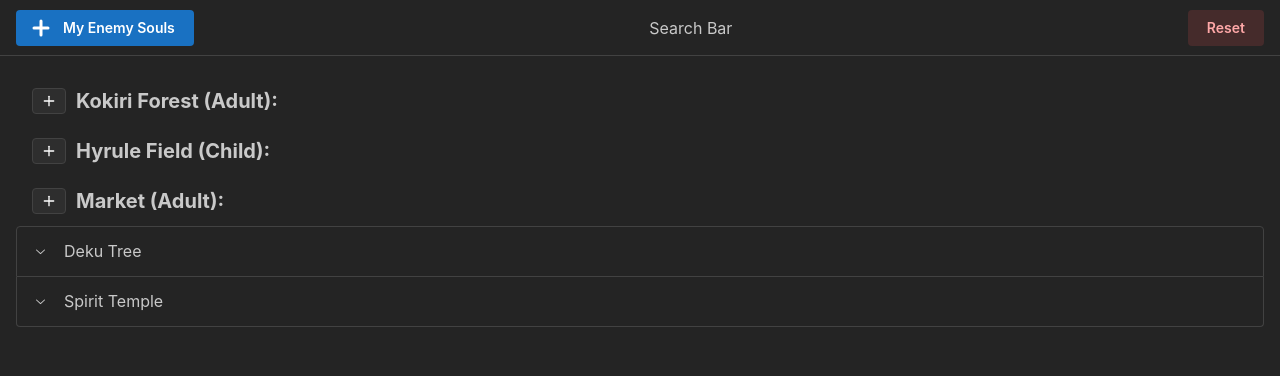
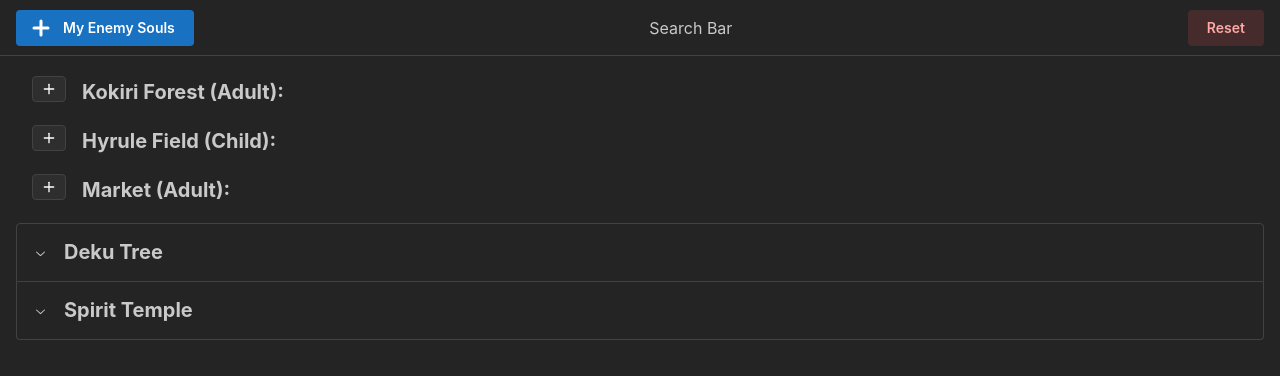
Before and after one commit to matthewkirby/EnemizerSoulShuffleTracker, a React (Vite) app: page / in a window 1280 px wide. Shown: the top 376 px of the page. Built offline with nearby package versions, Linux system fonts and the light colour scheme.

Commit message:
Styled the dropdown menus, improved spacing, fixed bug causing overflow of rows

```diff
--- a/src/App.module.css
+++ b/src/App.module.css
@@ -12,3 +12,7 @@
   justify-content: space-between;
   align-items: center;
 }
+
+.grid {
+  padding-bottom: var(--mantine-spacing-md);
+}
--- a/src/App.tsx
+++ b/src/App.tsx
@@ -135,7 +135,11 @@
 
       <main>
         <Container fluid>
-          <SimpleGrid cols={1} verticalSpacing={0}>
+          <SimpleGrid
+            cols={1}
+            verticalSpacing='md'
+            className={classes.grid}
+          >
             {Object.keys(overworldSpawnState).map((roomSetupName, i) => (
               <RoomSetup
                 key={i}
@@ -153,7 +157,15 @@
           <Accordion multiple={true} chevronPosition='left' variant='contained'>
             {Object.keys(dungeonSpawnState).map((sceneName) => (
               <Accordion.Item key={sceneName} value={sceneName}>
-                <Accordion.Control>{sceneName}</Accordion.Control>
+                <Accordion.Control>
+                  <Text
+                    size="xl"
+                    fw={700}
+                    className={classes.roomSetupName}
+                  >
+                    {sceneName}
+                  </Text>
+                </Accordion.Control>
                 {Object.keys(dungeonSpawnState[sceneName]).map((roomName, i) => (
                   <Accordion.Panel key={i}>
                     <RoomSetup
@@ -164,6 +176,7 @@
                         (enemyName: string, which: "spawn"|"clear") => toggleDungeonEnemy(sceneName, roomName, enemyName, which)}
                       foundSouls={foundSouls}
                       allSoulList={allSoulList}
+                      variant='secondary'
                     />
                   </Accordion.Panel>
                 ))}
--- a/src/RoomSetup.module.css
+++ b/src/RoomSetup.module.css
@@ -3,7 +3,7 @@
 }
 
 .row {
-  height: 50px;
+  /* height: 50px; */
   width: 100%;
   display: flex;
   flex-wrap: wrap;
--- a/src/RoomSetup.tsx
+++ b/src/RoomSetup.tsx
@@ -12,10 +12,11 @@
   toggleEnemy: (enemyName: string, which: "spawn"|"clear") => void;
   foundSouls: string[];
   allSoulList: string[];
+  variant?: "primary" | "secondary";
 }
 
 const RoomSetup: React.FC<RoomSetupProps> = ({
-  roomSetupName, spawnList, clearedList, toggleEnemy, foundSouls, allSoulList
+  roomSetupName, spawnList, clearedList, toggleEnemy, foundSouls, allSoulList, variant = "primary"
 }) => {
 
   const [opened, setOpened] = useState(false);
@@ -23,6 +24,13 @@
 
   return (
     <Container fluid className={classNameList}>
+      <Flex
+        gap='md'
+        justify='flex-start'
+        align='flex-start'
+        direction='row'
+        wrap='wrap'
+      >
 
         <Popover
           opened={opened}
@@ -33,16 +41,14 @@
           overlayProps={{blur: '8px'}}
         >
 
-
           <Popover.Target>
             <Button
               variant="default"
-            size='compact-sm'
+              size={variant === "secondary" ? 'compact-xs' : 'compact-sm'}
               className={classes.button}
               onClick={() => setOpened((o) => !o)}
             ><IconPlus stroke={2} size='1rem'/></Button>
           </Popover.Target>
-
 
           <Popover.Dropdown>
             <SoulList
@@ -54,17 +60,17 @@
             />
           </Popover.Dropdown>
 
-
         </Popover>
 
-      <Text size='xl' fw={700} className={classes.roomSetupName}>{roomSetupName}:</Text>
-      <Flex
-        gap='md'
-        justify='flex-start'
-        align='flex-start'
-        direction='row'
-        wrap='wrap'
+        <Text
+          size={variant === "secondary" ? "md" : "xl"}
+          fw={700}
+          className={classes.roomSetupName}
         >
+          {roomSetupName}:
+        </Text>
+
+
         {spawnList.map((enemyName, i) => {
 
           const buttonColor =
@@ -78,6 +84,7 @@
               variant="light"
               color={buttonColor}
               onClick={() => toggleEnemy(enemyName, "clear")}
+              size={variant === "secondary" ? "xs" : "sm"}
             >
               {enemyName}
             </Button>
```
Lines whose indentation alone changed are shown as unchanged.
